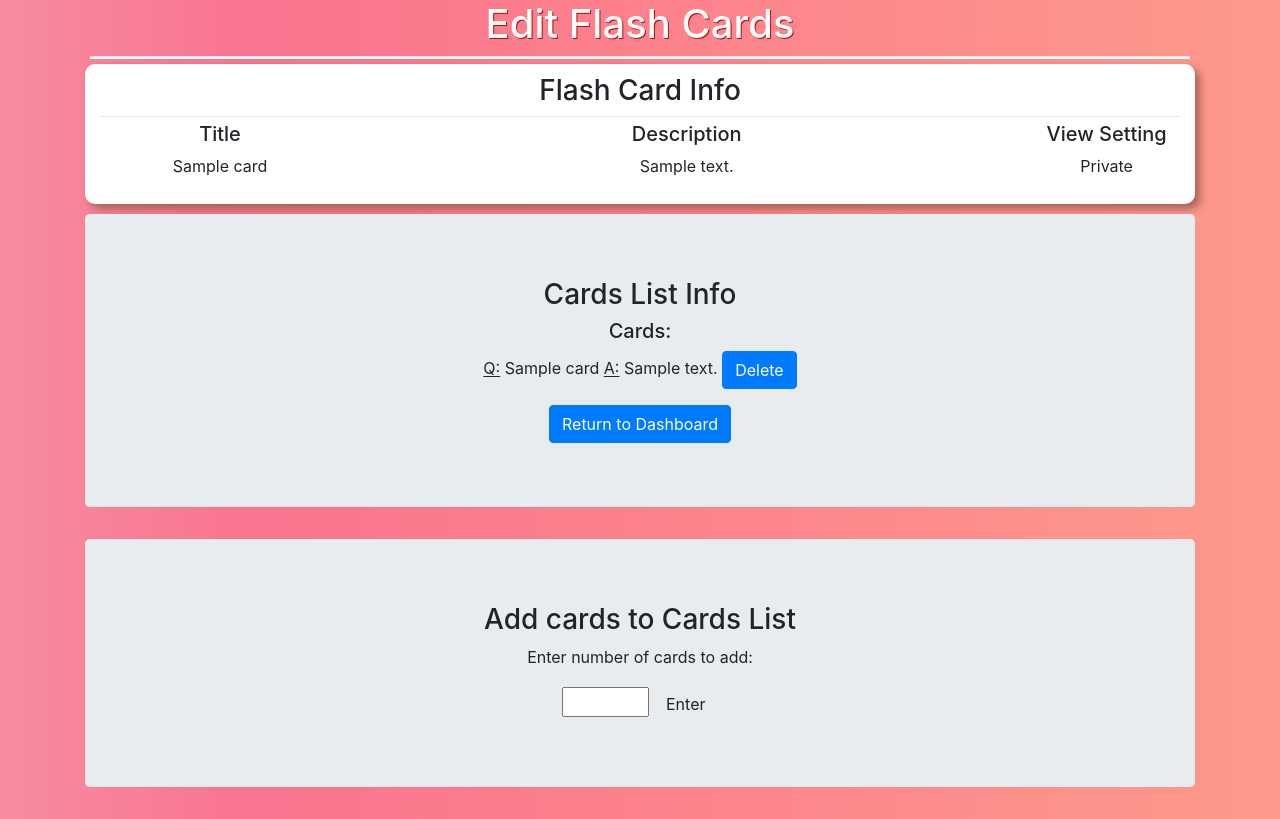
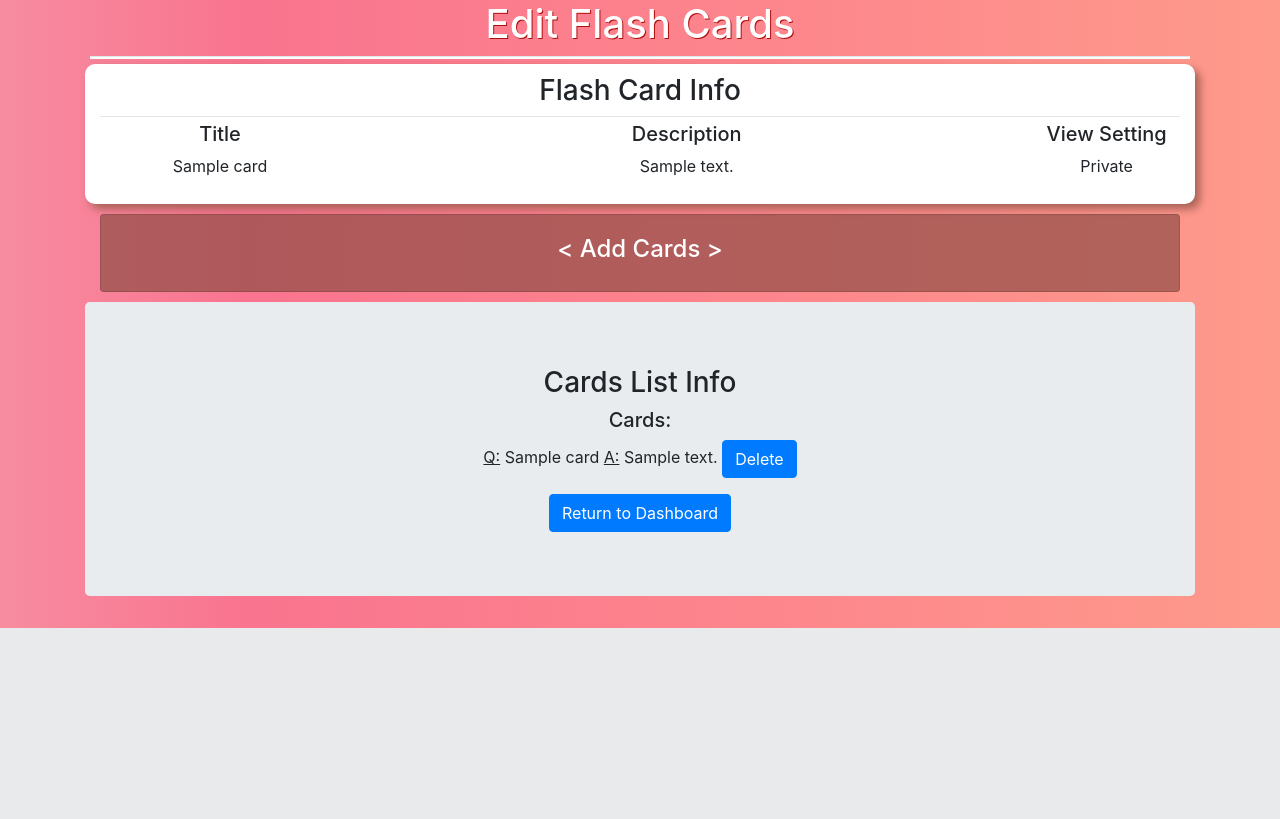
Before and after one commit to 1HectorAC/FlashCardHelper, a Flask app: template templates/editCardsList.html in a window 1280 px wide. Shown: the part 182-1001 px from the top of the page. After the commit the page ends 810 px from the top, so only its background shows below. Run offline with Flask 2, Linux system fonts and the light colour scheme; the template is opened without the code that fills it: most values are stand-ins (such as "Sample title", 1, 10 or a date in 2020); some libraries are stand-ins or nearby versions.

Commit message:
Edited style on how cards are added in editCardsList.html. Also some related chagnes in scripts.js.

```diff
--- a/static/js/scripts.js
+++ b/static/js/scripts.js
@@ -87,19 +87,35 @@ $("form[name=addCard]").submit(function(e){
 
 // Make text boxes for entering questions and answer cards.
 function GenerateBoxes(){
+    num = $('#questionTotal').val()
+
+    // Error check for input length.
+    if(num < 1 || num > 99){
+        $('.error').text("Number must be between 1-99")
+        return;
+    }
+
     $('#numberSection').hide()
-    num = $('#questionTotal').val()
-    $('#questionSection').append('<p>Total:' + num + '</p>')
-    $('#questionSection').append('<p>Question and then Answer</p>')
+
+    $('#questionSection').append('<p style="display:inline-block; width:50%">Questions</p>')
+    $('#questionSection').append('<p style="display:inline-block; width:50%">Answers</p>')
 
     for(let i = 0; i < num; i++){
-        card = $('<div>')
-        questionPart = $('<input type="text" class="questionPart" name="questionPart" required>')
-        answerPart = $('<input type="text" class="answerPart" name="answerPart" required>')
+        card = $('<div class="row">')
+        // Setup Question part
+        questionPart = $('<div class="col-md-6">')
+        questionPart.append('<p style="margin:2px">Q'+(i+1)+'</p>')
+        questionPart.append($('<input type="text" class="questionPart form form-control" name="questionPart" maxlength="100" required>'))
+
+        // Setup Answer part
+        answerPart = $('<div class="col-md-6">')
+        answerPart.append('<p style="margin:2px">A'+(i+1)+'</p>')
+        answerPart.append($('<input type="text" class="answerPart form form-control" name="answerPart" maxlength="100" required>'))
+
         card.append(questionPart)
         card.append(answerPart)
         $('#questionSection').append(card)
     }
-    $('#questionSection').append('<input type="submit" value="Enter" class="btn btn-primary"></input>')
+    $('#questionSection').append('<input type="submit" value="Enter" class="btn lPinkButton" style="margin-top:10px"></input>')
     $('#questionSection').show()
 }
--- a/templates/editCardsList.html
+++ b/templates/editCardsList.html
@@ -29,6 +29,27 @@
     </div>
 </div>
 
+<!-- Section to add cards. -->
+<div class="container text-center">
+    <div class="brownPanel card" style="margin-bottom:10px">
+        <div class="text-center">
+            <h4><a data-toggle="collapse" href="#AddCards" style="color:white">&lt; Add Cards &gt;</a></h4>
+        </div>
+        <div id="AddCards" class="collapse">
+            <hr style="background-color:rgba(139, 77, 70, 0.7)">
+                <div id="numberSection">
+                    <h5 style="margin:5px">Enter how many cards to add:</h5>
+                    <input type="number" id="questionTotal" name="questionTotal" class="form form-control mx-auto" style="  width:65px; margin:5px" required>
+                    <input id="numberButton" class="btn lPinkButton" type="button" value="Enter"  onclick="GenerateBoxes();" />
+                    <p class="error error--hidden" style="color:rgb(255, 177, 177)"></p>
+                </div>
+                <form name="addCard" id="questionSection" style="display:none">
+                    <input type="hidden" id="cardsTitle" name="cardsTitle" value={{ cards.title }}>
+                </form>
+        </div>
+    </div>
+</div>
+
 <!--
 <div class="whitePanel text-center" style="padding:10px; margin-bottom: 10px;">
     <h3>Cards Edit</h3>
@@ -50,19 +71,4 @@
     </div>
 </div>
 
-<div class="jumbotron text-center">
-    <h3>Add cards to Cards List</h3>
-    <div id="numberSection">
-        <p>Enter number of cards to add:</p>
-        <input id="questionTotal" type="number" name="questionTotal" max="99" min="1">
-        <input id="numberButton" class="btn" type="button" value="Enter" onclick="GenerateBoxes();" />
-    </div>
-
-    <form name="addCard" id="questionSection" style="display:none">
-        <input type="hidden" id="cardsTitle" name="cardsTitle" value={{ cards.title }}>
-    </form>
-
-</div>
-
-
 {% endblock %}
```
